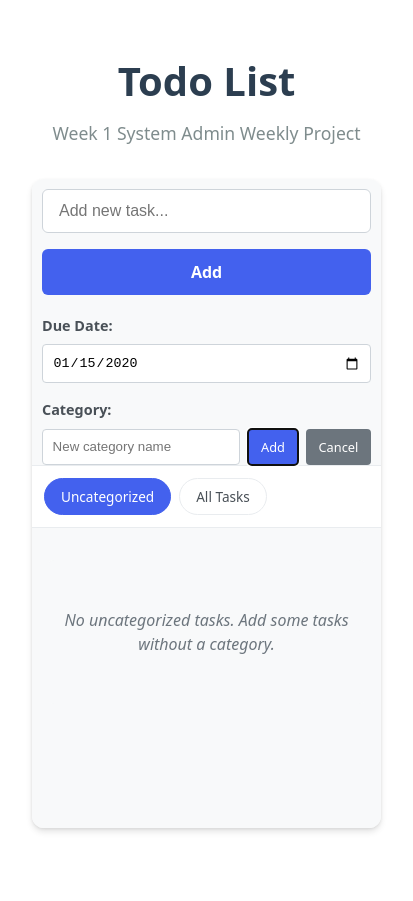
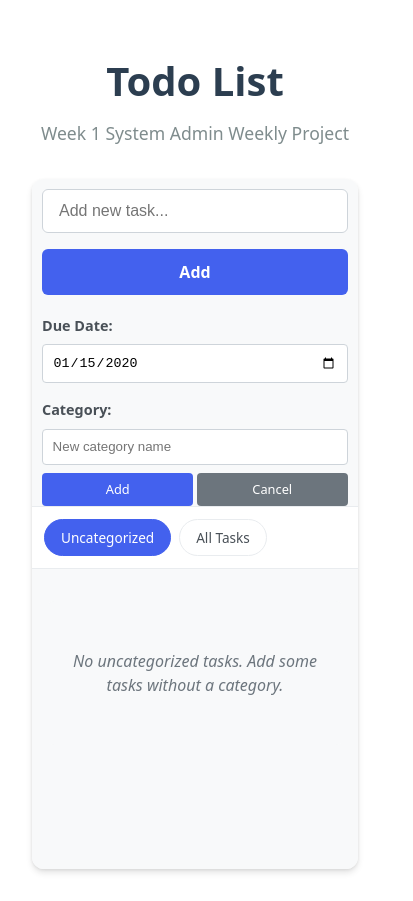
Before and after one commit to PointBreak904/React_Weekly_Project, a React (Vite) app: page / in a window 390 px wide. Both pictures are taken after typing "2020-01-15" into the empty fields and a click on the button "+ New". Shown: the whole page, 413 px wide, since content can reach past the window. Before the commit the page ends 860 px from the top, so only its background shows below. Built offline with nearby package versions, Linux system fonts and the light colour scheme.

Commit message:
add Category rsponsive

```diff
--- a/src/components/TodoForm.jsx
+++ b/src/components/TodoForm.jsx
@@ -77,6 +77,7 @@ function TodoForm({ onAdd, categories, onCategoryAdd }) {
                   value={newCategory}
                   onChange={(e) => setNewCategory(e.target.value)}
                 />
+                <div className="group_btn">
                   <button
                     type="button"
                     onClick={handleAddCategory}
@@ -91,6 +92,7 @@ function TodoForm({ onAdd, categories, onCategoryAdd }) {
                   >
                     Cancel
                   </button>
+                </div>
               </div>
             ) : (
               <div className="category-selector">
--- a/src/css/TodoForm.css
+++ b/src/css/TodoForm.css
@@ -70,7 +70,7 @@
 }
 
 .small-button {
-  padding: 0.4rem 0.8rem;
+  width: auto;
   background-color: #4361ee;
   color: white;
   border: none;
@@ -81,6 +81,7 @@
 
 .small-button.cancel {
   background-color: #6c757d;
+
 }
 
 .new-category-input {
@@ -89,7 +90,23 @@
 }
 
 .new-category-input input {
-  flex: 1;
+  width: 100%;
+}
+
+.group_btn {
+  display: flex;
+  flex-direction: row;
+  gap: 4%;
+}
+
+.group_btn button {
+  width: 100%;
+
+  color: white;
+  border: none;
+  border-radius: 4px;
+  cursor: pointer;
+  font-size: 0.8rem;
 }
 
 
@@ -108,7 +125,30 @@
   }
 
 
-  .form-group input {
+  .form-group {
+    padding: 0;
+    display: flex;
+  }
+
+  .form-group input,
+  .form-group select {
     width: auto;
   }
+
+  .new-category-input{
+    display: flex;
+    flex-direction: column;
+  }
+
+  .group_btn {
+    width: 100%;
+    display: flex;
+    flex-direction: row;
+    gap: 1%;
+  }
+
+  .group_btn button {
+    width: 100%;
+  }
+
 }
```
Lines whose indentation alone changed are shown as unchanged.
